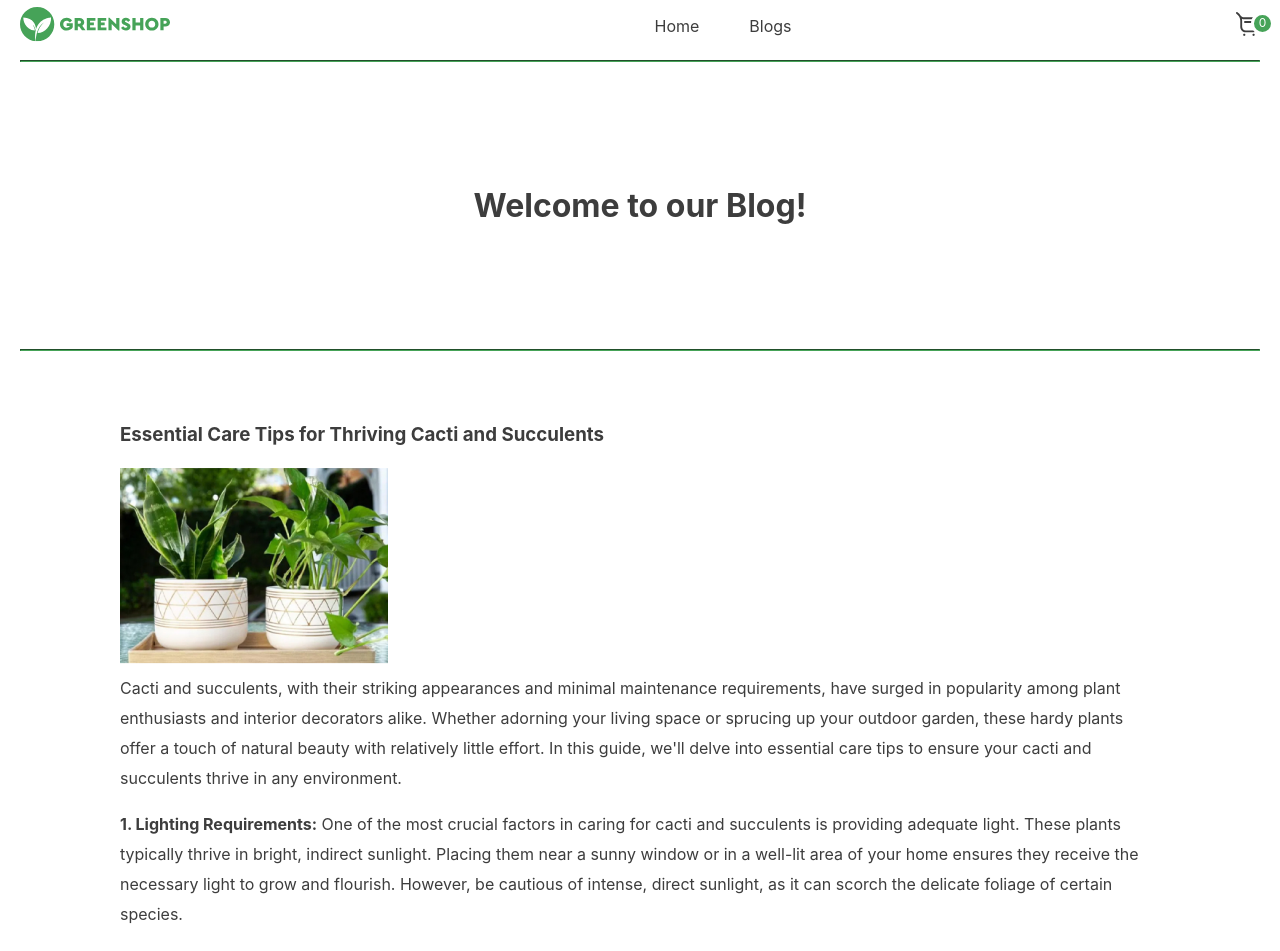
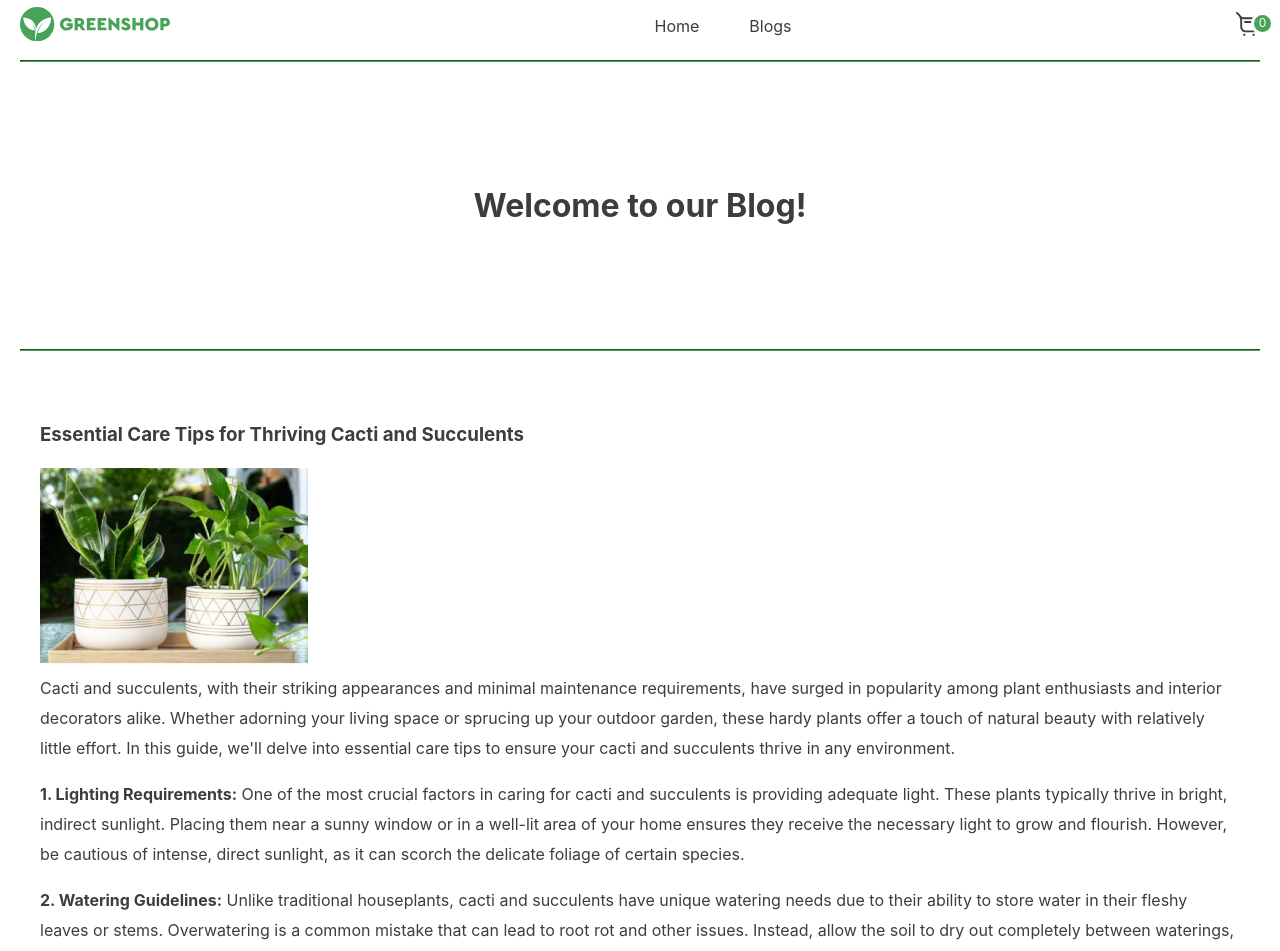
Before and after one commit to OrkhanJR/greenshop-diplom, a React (Create React App) app: page /blog in a window 1280 px wide. Shown: the top 951 px of the page. Built offline with nearby package versions, Linux system fonts and the light colour scheme.

Commit message:
blog page style correcting

```diff
--- a/src/components/Pages/BlogPage/BlogPage.scss
+++ b/src/components/Pages/BlogPage/BlogPage.scss
@@ -6,7 +6,7 @@ h1 {
 
 .blog-wrapper {
   margin: 50px 0;
-  padding: 0 100px;
+  padding: 0 20px;
   line-height: 30px;
   display: flex;
   flex-direction: column;
```
